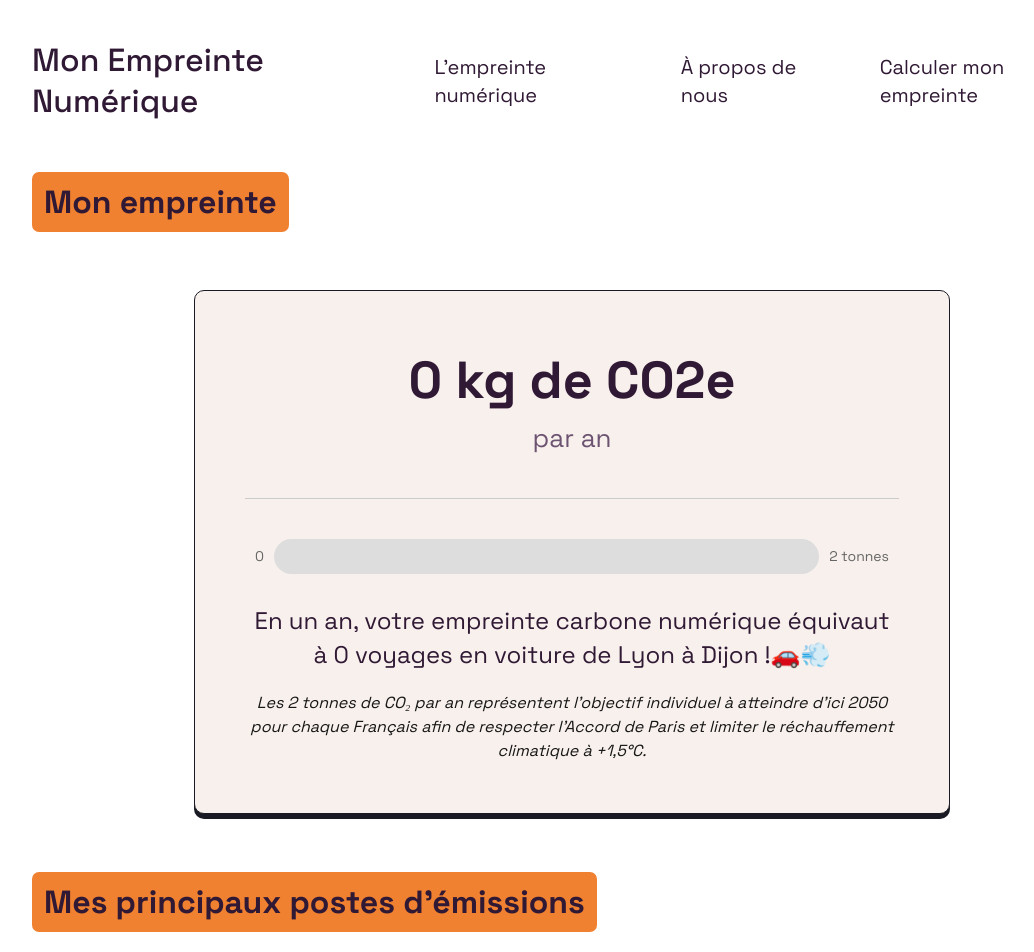
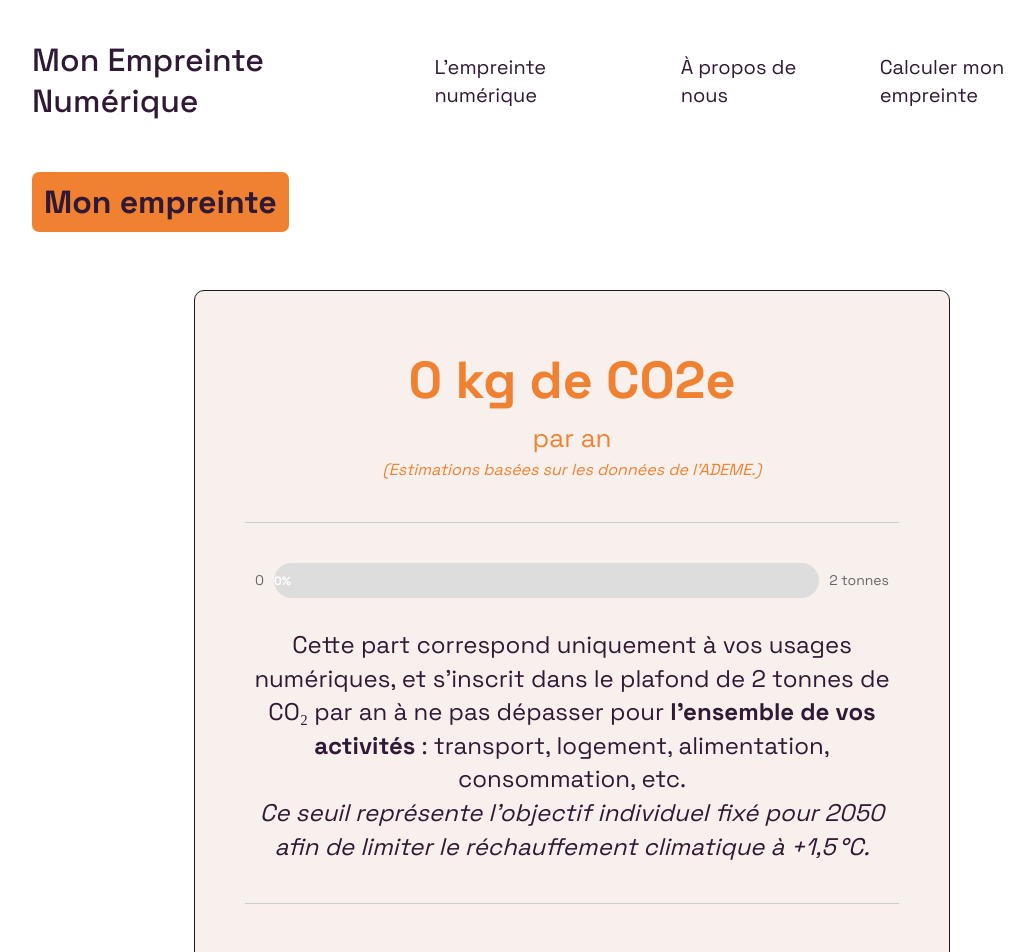
Before and after one commit to jbytes503/mon-empreinte-numerique, a Next.js app in the folder front/: page /bilan in a window 1280 px wide. Shown: the top 952 px of the page, without its empty margins (68-1102 px from the left). Built offline with nearby package versions, Linux system fonts and the light colour scheme.

Commit message:
Fix: Calculator issues

```diff
--- a/front/src/app/components/result/result.module.css
+++ b/front/src/app/components/result/result.module.css
@@ -19,12 +19,12 @@
 .co2-amount {
     font-size: 52px;
     font-weight: bold;
-    color: #301934;
+    color: var(--color-2);
 }
 
 .time-period {
     font-size: 26px;
-    color: #6d5372;
+    color: var(--color-2);
 }
 
 .scale-container {
@@ -86,3 +86,14 @@
         max-width: 90%;
     }
 }
+
+.scale-label {
+    position: absolute;
+    right: 5%;
+    left: 95%;
+    top: 50%;
+    transform: translateY(-50%);
+    font-size: 12px;
+    color: white;
+    font-weight: bold;
+}
--- a/front/src/app/components/result/result.tsx
+++ b/front/src/app/components/result/result.tsx
@@ -13,6 +13,7 @@ const CarbonFootprint: React.FC<CarbonFootprintProps> = ({
     progressPercentage = 70,
     tripComparison = 46,
 }) => {
+    const percentageOfTarget = Math.min((co2Amount / 2000) * 100, 100);
     return (
         <div className={styles['carbon-footprint-container']}>
             <div className={styles['main-metric']}>
@@ -20,29 +21,44 @@ const CarbonFootprint: React.FC<CarbonFootprintProps> = ({
                     {co2Amount} kg de CO2e
                 </div>
                 <div className={styles['time-period']}>par an</div>
+                <p style={{ color: 'var(--color-2)' }}>
+                    {' '}
+                    <em>(Estimations basées sur les données de l’ADEME.)</em>
+                </p>
             </div>
             <hr className={styles['custom-hr']} />
+
             <div className={styles['scale-container']}>
                 <div className={styles['scale-min']}>0</div>
                 <div className={styles['scale-bar']}>
                     <div
                         className={styles['scale-progress']}
-                        style={{ width: `${progressPercentage}%` }}
-                    ></div>
+                        style={{ width: `${percentageOfTarget}%` }}
+                    >
+                        <span className={styles['scale-label']}>
+                            {Math.round(percentageOfTarget)}%
+                        </span>
+                    </div>
                 </div>
                 <div className={styles['scale-max']}>2 tonnes</div>
             </div>
+            <div className={styles['comparison']}>
+                Cette part correspond uniquement à vos usages numériques, et
+                s’inscrit dans le plafond de 2 tonnes de CO₂ par an à ne pas
+                dépasser pour <strong>l’ensemble de vos activités</strong> :
+                transport, logement, alimentation, consommation, etc.
+                <br />
+                <em>
+                    Ce seuil représente l’objectif individuel fixé pour 2050
+                    afin de limiter le réchauffement climatique à +1,5 °C.
+                </em>
+            </div>
+            <hr className={styles['custom-hr']} />
             <div className={styles['comparison']}>
                 En un an, votre empreinte carbone numérique équivaut à{' '}
                 {tripComparison} voyages en voiture de Lyon à Dijon !
                 <span className={styles['smileys']}>🚗💨</span>
             </div>
-            <span className={styles['info']}>
-                Les 2 tonnes de CO₂ par an représentent l’objectif individuel à
-                atteindre d’ici 2050 pour chaque Français afin de respecter
-                l’Accord de Paris et limiter le réchauffement climatique à
-                +1,5°C.
-            </span>
         </div>
     );
 };
--- a/front/src/utils/carbonCalculator.js
+++ b/front/src/utils/carbonCalculator.js
@@ -50,7 +50,7 @@ export function calculateComputerFootprint(data) {
                 case 'bureau':
                     return carboneData.ordinateurs.ordinateur_fixe_professionel;
                 case 'perso':
-                    return carboneData.ordinateurs.ordinateur_fixe_personnesl;
+                    return carboneData.ordinateurs.ordinateur_fixe_personnel;
                 case 'portable_pro':
                     return carboneData.ordinateurs.ordinateur_portable;
                 default:
@@ -236,13 +236,13 @@ export function calculateStreamingFootprint(data) {
               0
           ) / data.videoServices.length
         : 0;
-    totalEmission_g += (data.videoHours || 0) * 365 * avgVideoFactorPerHour_g;
+    totalEmission_g += (data.videoHours || 0) * 52 * avgVideoFactorPerHour_g;
 
     // musique
     // TODO : ALLER CHERCHER LE FACTEUR
     const musicFactorPerHour_g = 5; // 5 gCO2e/heure
     if (data.musicServices?.length) {
-        totalEmission_g += (data.musicHours || 0) * 365 * musicFactorPerHour_g;
+        totalEmission_g += (data.musicHours || 0) * 52 * musicFactorPerHour_g;
     }
 
     // cloud gaming
```
